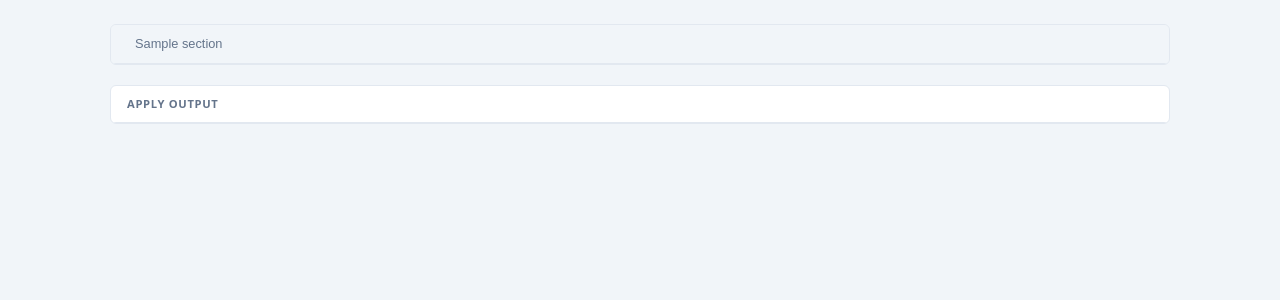
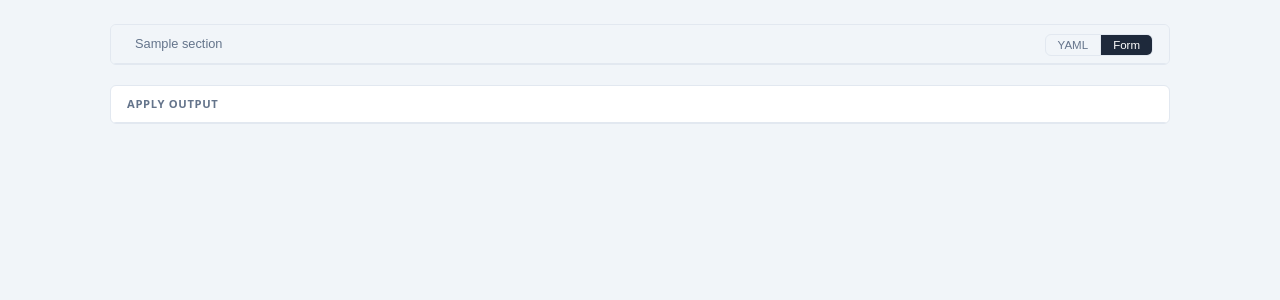
Before and after one commit to mcoin/NASe, a FastAPI app: template modules/web/app/templates/config.html in a window 1280 px wide. Shown: the part 93-393 px from the top of the page. Run offline with FastAPI, Linux system fonts and the light colour scheme; the template is opened without the code that fills it: most values are stand-ins (such as "Sample title", 1, 10 or a date in 2020); some libraries are stand-ins or nearby versions.

Commit message:
feat: make form view the default with a single global YAML/Form toggle
Moves the per-tab YAML/Form toggle into the tab bar (right-aligned) so
it applies globally across all tabs. Form is now the default view.
Visibility is driven by a CSS class on #config-card (.view-yaml) rather
than per-element inline styles. Tab switches in form mode now eagerly
call populateForm, and DOMContentLoaded seeds the initial active tab.

Co-Authored-By: Claude Sonnet 4.6 <noreply@anthropic.com>

```diff
--- a/modules/web/app/static/style.css
+++ b/modules/web/app/static/style.css
@@ -184,10 +184,17 @@ td.mono  { font-family: monospace; font-size: 0.8rem; color: var(--muted); }
 .tab-bar {
   display: flex;
   flex-wrap: wrap;
+  align-items: center;
   gap: 0;
   border-bottom: 1px solid var(--border);
   background: var(--bg);
   padding: 0 0.5rem;
+}
+
+/* ── Global YAML/Form toggle (right side of tab bar) ─────────────────────── */
+.vt-global {
+  margin-left: auto;
+  padding: 0.3rem 0.5rem;
 }
 
 .tab-btn {
@@ -320,11 +327,12 @@ td.mono  { font-family: monospace; font-size: 0.8rem; color: var(--muted); }
 }
 
 /* ── View toggle (YAML / Form) ───────────────────────────────────────────── */
-.view-toggle-bar {
-  display: flex;
-  justify-content: flex-end;
-  padding: 0.6rem 1rem 0;
-}
+/* ── Global view-mode visibility ─────────────────────────────────────────── */
+/* Default: form visible, YAML hidden */
+#config-card .editor-wrap { display: none; }
+/* YAML mode: swap them */
+#config-card.view-yaml .editor-wrap { display: block; }
+#config-card.view-yaml .form-view   { display: none; }
 
 .view-toggle {
   display: inline-flex;
--- a/modules/web/app/templates/config.html
+++ b/modules/web/app/templates/config.html
@@ -3,13 +3,19 @@
 
 {% block content %}
 
-<div class="card">
+<div class="card" id="config-card">
   <div class="tab-bar">
     {% for key, label in sections %}
     <button class="tab-btn {% if key == active_tab %}active{% endif %}"
             data-tab="{{ key }}"
             onclick="switchTab('{{ key }}')">{{ label }}</button>
     {% endfor %}
+    <div class="vt-global">
+      <div class="view-toggle">
+        <button type="button" class="vt-btn" id="vt-yaml" onclick="switchView('yaml')">YAML</button>
+        <button type="button" class="vt-btn vt-active" id="vt-form" onclick="switchView('form')">Form</button>
+      </div>
+    </div>
   </div>
 
   {% for key, label in sections %}
@@ -18,22 +24,13 @@
           hx-target="#save-result-{{ key }}"
           hx-swap="innerHTML">
 
-      {% if key in ('nas', 'services', 'tailscale', 'notifications', 'drives', 'samba', 'sync_jobs', 'config_archive', 'file_watch') %}
-      <div class="view-toggle-bar">
-        <div class="view-toggle">
-          <button type="button" class="vt-btn vt-active" id="vt-yaml-{{ key }}" onclick="switchView('{{ key }}','yaml')">YAML</button>
-          <button type="button" class="vt-btn" id="vt-form-{{ key }}" onclick="switchView('{{ key }}','form')">Form</button>
-        </div>
-      </div>
-      {% endif %}
-
       <div class="editor-wrap" id="yaml-view-{{ key }}">
         <textarea class="yaml-editor" name="yaml_text" spellcheck="false"
                   oninput="document.getElementById('save-result-{{ key }}').innerHTML = ''">{{ section_yaml[key] }}</textarea>
       </div>
 
       {% if key == 'nas' %}
-      <div class="form-view" id="form-view-nas" style="display:none">
+      <div class="form-view" id="form-view-nas">
         <div class="form-body">
           <div class="form-row">
             <label class="form-label" for="field-nas-hostname">Hostname</label>
@@ -47,7 +44,7 @@
       {% endif %}
 
       {% if key == 'services' %}
-      <div class="form-view" id="form-view-services" style="display:none">
+      <div class="form-view" id="form-view-services">
         <input type="hidden" id="field-svc-fb-root">
         <div class="form-body">
 
@@ -101,7 +98,7 @@
       {% endif %}
 
       {% if key == 'tailscale' %}
-      <div class="form-view" id="form-view-tailscale" style="display:none">
+      <div class="form-view" id="form-view-tailscale">
         <div class="form-body">
           <div class="form-row">
             <label class="form-label" for="field-ts-enabled">Enabled</label>
@@ -129,7 +126,7 @@
       {% endif %}
 
       {% if key == 'notifications' %}
-      <div class="form-view" id="form-view-notifications" style="display:none">
+      <div class="form-view" id="form-view-notifications">
         <div class="form-body">
           <div class="form-row">
             <label class="form-label" for="field-notif-method">Method</label>
@@ -159,14 +156,14 @@
       {% endif %}
 
       {% if key == 'drives' %}
-      <div class="form-view" id="form-view-drives" style="display:none">
+      <div class="form-view" id="form-view-drives">
         <div class="drive-tab-bar" id="drive-tab-bar"></div>
         <div id="drive-panels"></div>
       </div>
       {% endif %}
 
       {% if key == 'samba' %}
-      <div class="form-view" id="form-view-samba" style="display:none">
+      <div class="form-view" id="form-view-samba">
         <div class="form-body">
           <div class="form-row">
             <label class="form-label" for="field-smb-workgroup">Workgroup</label>
@@ -188,14 +185,14 @@
       {% endif %}
 
       {% if key == 'sync_jobs' %}
-      <div class="form-view" id="form-view-sync_jobs" style="display:none">
+      <div class="form-view" id="form-view-sync_jobs">
         <div class="drive-tab-bar" id="syncjob-tab-bar"></div>
         <div id="syncjob-panels"></div>
       </div>
       {% endif %}
 
       {% if key == 'config_archive' %}
-      <div class="form-view" id="form-view-config_archive" style="display:none">
+      <div class="form-view" id="form-view-config_archive">
         <div class="form-body">
           <div class="form-row">
             <label class="form-label" for="field-ca-dest">Destination</label>
@@ -232,18 +229,14 @@
       {% endif %}
 
       {% if key == 'file_watch' %}
-      <div class="form-view" id="form-view-file_watch" style="display:none">
+      <div class="form-view" id="form-view-file_watch">
         <div class="drive-tab-bar" id="watch-tab-bar"></div>
         <div id="watch-panels"></div>
       </div>
       {% endif %}
 
       <div class="editor-footer">
-        {% if key in ('nas', 'services', 'tailscale', 'notifications', 'drives', 'samba', 'sync_jobs', 'config_archive', 'file_watch') %}
         <button type="submit" class="btn-save" onclick="beforeSave('{{ key }}')">Save {{ label }}</button>
-        {% else %}
-        <button type="submit" class="btn-save">Save {{ label }}</button>
-        {% endif %}
         <button type="button" class="btn-apply" onclick="runApply('{{ key }}')">Apply {{ label }}</button>
         <span id="save-result-{{ key }}" class="save-result"></span>
       </div>
@@ -268,37 +261,40 @@
 
 {% block scripts %}
 <script>
+  // ── Global view mode ─────────────────────────────────────────────────────
+  var _viewMode  = "form";
+  var _activeTab = "{{ active_tab }}";
+
   // ── Tab switching ────────────────────────────────────────────────────────
   function switchTab(key) {
     document.querySelectorAll(".tab-panel").forEach(function(p) { p.classList.remove("active"); });
     document.querySelectorAll(".tab-btn").forEach(function(b) { b.classList.remove("active"); });
     document.getElementById("panel-" + key).classList.add("active");
     document.querySelector('[data-tab="' + key + '"]').classList.add("active");
+    _activeTab = key;
+    if (_viewMode === "form") {
+      populateForm(key, document.querySelector("#yaml-view-" + key + " textarea").value);
+    }
   }
 
   // ── YAML / Form view toggle ──────────────────────────────────────────────
-  function switchView(key, mode) {
-    var yamlWrap = document.getElementById("yaml-view-" + key);
-    var formView = document.getElementById("form-view-" + key);
-    var yamlBtn  = document.getElementById("vt-yaml-" + key);
-    var formBtn  = document.getElementById("vt-form-" + key);
-    if (mode === "form") {
-      populateForm(key, yamlWrap.querySelector("textarea").value);
-      yamlWrap.style.display = "none";
-      formView.style.display = "block";
-      yamlBtn.classList.remove("vt-active");
-      formBtn.classList.add("vt-active");
+  function switchView(mode) {
+    _viewMode = mode;
+    var card = document.getElementById("config-card");
+    if (mode === "yaml") {
+      card.classList.add("view-yaml");
+      document.getElementById("vt-yaml").classList.add("vt-active");
+      document.getElementById("vt-form").classList.remove("vt-active");
     } else {
-      yamlWrap.style.display = "block";
-      formView.style.display = "none";
-      yamlBtn.classList.add("vt-active");
-      formBtn.classList.remove("vt-active");
+      card.classList.remove("view-yaml");
+      document.getElementById("vt-yaml").classList.remove("vt-active");
+      document.getElementById("vt-form").classList.add("vt-active");
+      populateForm(_activeTab, document.querySelector("#yaml-view-" + _activeTab + " textarea").value);
     }
   }
 
   function beforeSave(key) {
-    var formView = document.getElementById("form-view-" + key);
-    if (formView && formView.style.display !== "none") {
+    if (_viewMode === "form") {
       document.querySelector("#yaml-view-" + key + " textarea").value = marshalForm(key);
     }
   }
@@ -1120,8 +1116,12 @@
     _watchRender();
   }
 
-  // Clear save banner on any input inside a form view
+  // ── On load: populate the initial tab's form and wire banner-clear ─────
   document.addEventListener("DOMContentLoaded", function() {
+    var initYaml = document.querySelector("#yaml-view-" + _activeTab + " textarea");
+    if (initYaml) populateForm(_activeTab, initYaml.value);
+
+    // Clear save banner on any input inside a form view
     ["nas", "services", "tailscale", "notifications", "drives", "samba", "sync_jobs", "config_archive", "file_watch"].forEach(function(key) {
       var fv = document.getElementById("form-view-" + key);
       if (fv) fv.addEventListener("input", function() {
```
